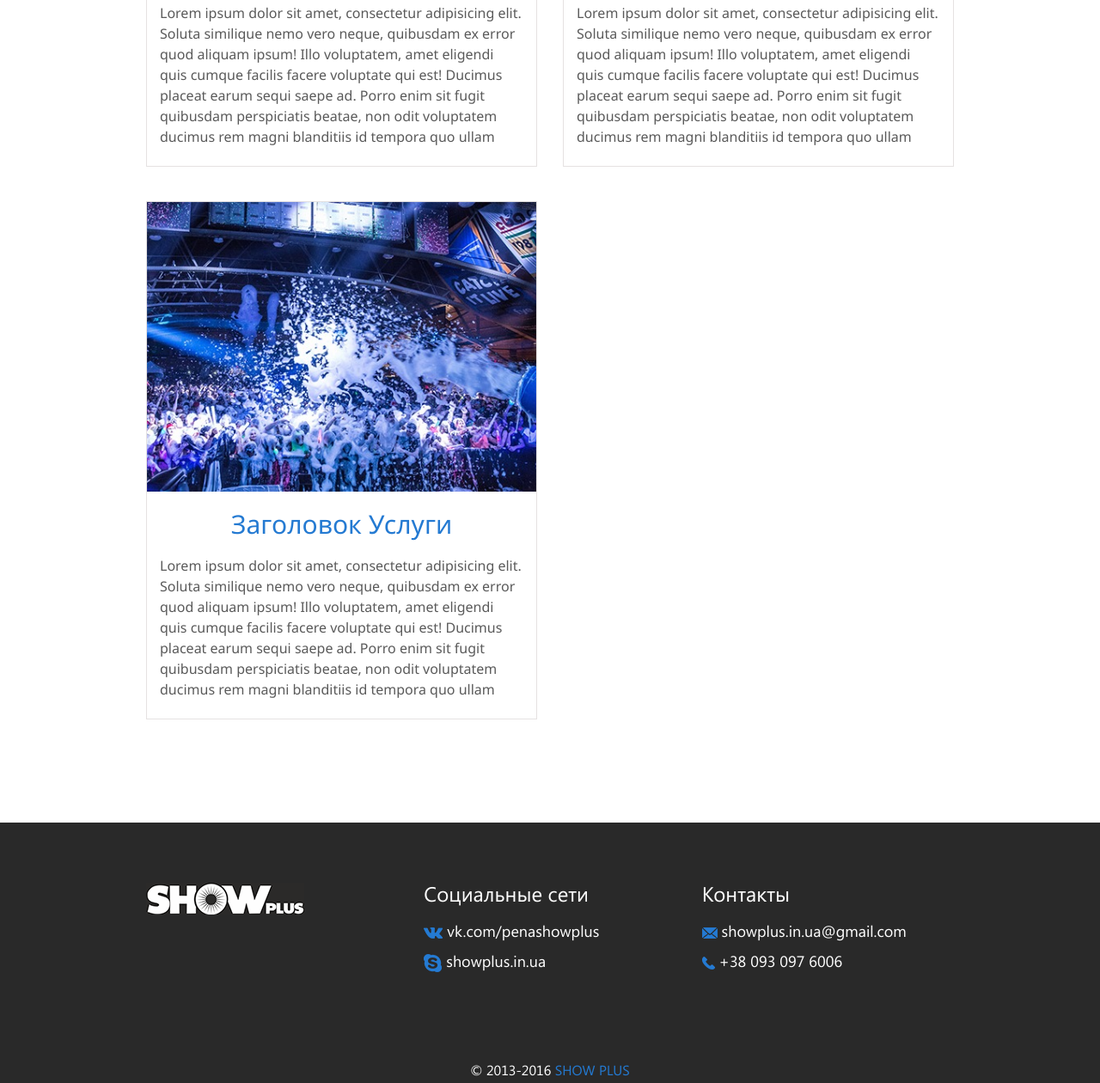
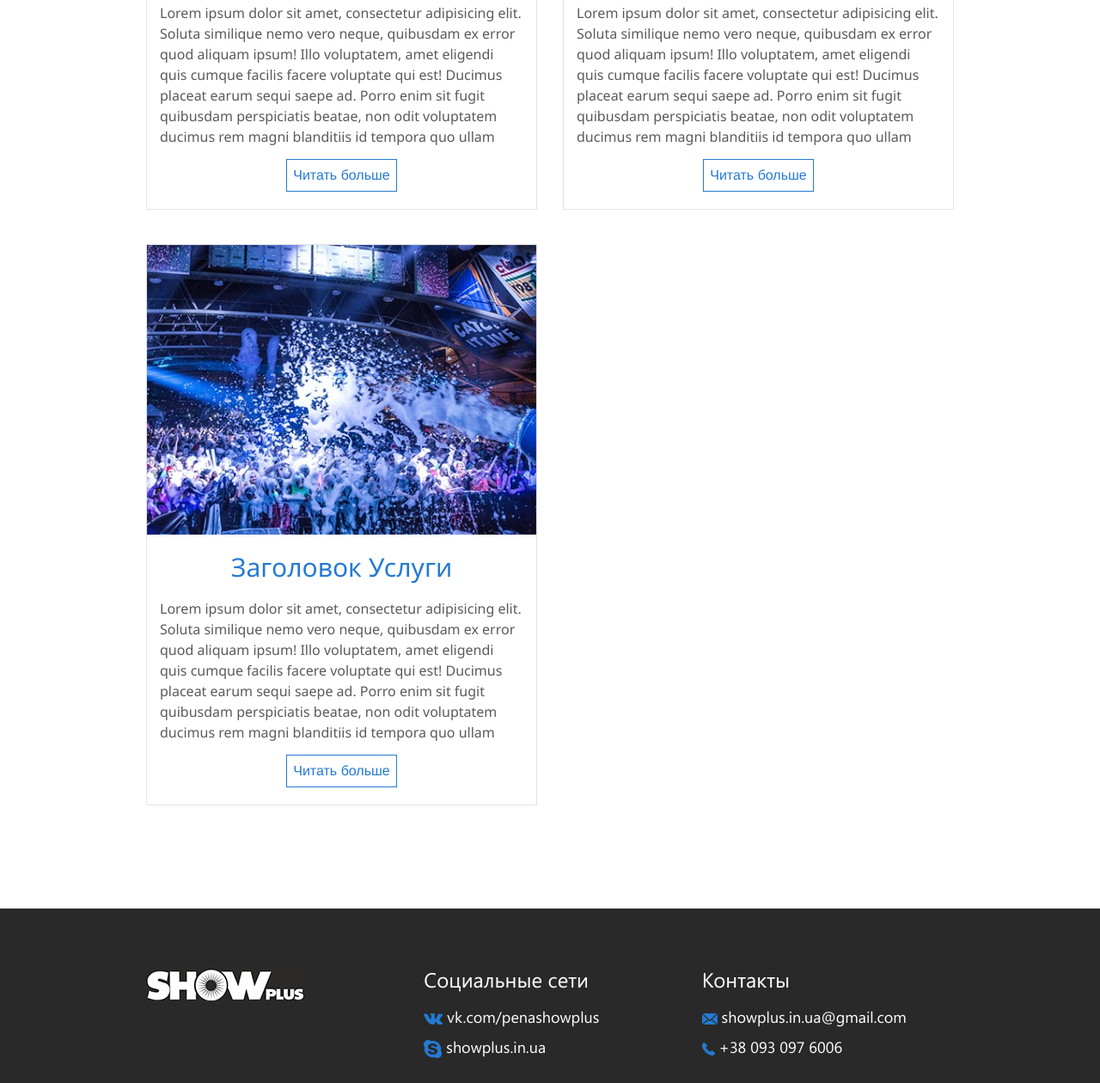
Before and after one commit to Zimbo0397/showplus, a plain HTML site: page src/services.html in a window 1280 px wide. Shown: the part 778-2038 px from the top of the page at 86% size. Drawn offline with Linux system fonts and the light colour scheme.

Commit message:
read more fixes

```diff
--- a/src/css/main.css
+++ b/src/css/main.css
@@ -1069,9 +1069,47 @@ ul {
     border-top: 1px solid #E7E7E7;
 }
 .services .serv-item {
-    height: 603px;
+    height: 653px;
     margin-bottom: 40px;
     border: 1px solid #E5E2E2;
+    -webkit-transition: all .5s;
+    -o-transition: all .5s;
+    transition: all .5s;
+}
+.services .serv-item.open {
+    height: auto;
+    -webkit-transition: all .5s;
+    -o-transition: all .5s;
+    transition: all .5s;
+}
+.services .serv-item .btn-holder {
+    text-align: center;
+    display: none;
+}
+.services .serv-item .btn-holder.active {
+    display: block;
+}
+.services .serv-item .btn-holder.btnhd {
+    display: none;
+}
+.services .serv-item .btn-holder .btn-hide {
+    margin: 10px auto;
+    display: inline-block;
+    border: 1px solid #247AD2;
+    border-radius: 0;
+    color: #247AD2;
+    padding: 7px;
+    cursor: pointer;
+    -webkit-transition: all .5s;
+    -o-transition: all .5s;
+    transition: all .5s;
+}
+.services .serv-item .btn-holder .btn-hide:hover {
+    color: #fff;
+    background: #247AD2;
+    -webkit-transition: all .2s;
+    -o-transition: all .2s;
+    transition: all .2s;
 }
 .services .serv-item .image-holder {
     height: 338px;
@@ -1079,6 +1117,9 @@ ul {
 .services .serv-item .text-holder {
     height: 245px;
     overflow: hidden;
+}
+.services .serv-item .text-holder.open {
+    height: auto;
 }
 .services .serv-item .text-holder h1 {
     margin-top: 20px;
--- a/src/services.html
+++ b/src/services.html
@@ -114,10 +114,19 @@
                                 <h1>
                                     Заголовок Услуги
                                 </h1>
+                                <div class="text-wrap">
                                     <p>
                                         <span>Lorem ipsum dolor sit amet, consectetur adipisicing elit. Soluta similique nemo vero neque, quibusdam ex error quod aliquam ipsum! Illo voluptatem, amet eligendi quis cumque facilis facere voluptate qui est!</span>
                                         <span>Ducimus placeat earum sequi saepe ad. Porro enim sit fugit quibusdam perspiciatis beatae, non odit voluptatem ducimus rem magni blanditiis id tempora quo ullam voluptas cumque molestiae natus, doloribus at!</span>
+                                        Ducimus placeat earum sequi saepe ad. Porro enim sit fugit quibusdam perspiciatis beatae, non odit voluptatem ducimus rem magni blanditiis id tempora quo ullam voluptas cumque molestiae natus, doloribus at!</span>
+                                        Ducimus placeat earum sequi saepe ad. Porro enim sit fugit quibusdam perspiciatis beatae, non odit voluptatem ducimus rem magni blanditiis id tempora quo ullam voluptas cumque molestiae natus, doloribus at!</span>
                                     </p>
+                                </div>
+                            </div>
+                            <div class="btn-holder">
+                                <div class="btn-hide">
+                                    Читать больше
+                                </div>
                             </div>
                         </div>
                     </div>
@@ -130,10 +139,19 @@
                                 <h1>
                                     Заголовок Услуги
                                 </h1>
+                                <div class="text-wrap">
                                     <p>
                                         <span>Lorem ipsum dolor sit amet, consectetur adipisicing elit. Soluta similique nemo vero neque, quibusdam ex error quod aliquam ipsum! Illo voluptatem, amet eligendi quis cumque facilis facere voluptate qui est!</span>
                                         <span>Ducimus placeat earum sequi saepe ad. Porro enim sit fugit quibusdam perspiciatis beatae, non odit voluptatem ducimus rem magni blanditiis id tempora quo ullam voluptas cumque molestiae natus, doloribus at!</span>
+                                        Ducimus placeat earum sequi saepe ad. Porro enim sit fugit quibusdam perspiciatis beatae, non odit voluptatem ducimus rem magni blanditiis id tempora quo ullam voluptas cumque molestiae natus, doloribus at!</span>
+                                        Ducimus placeat earum sequi saepe ad. Porro enim sit fugit quibusdam perspiciatis beatae, non odit voluptatem ducimus rem magni blanditiis id tempora quo ullam voluptas cumque molestiae natus, doloribus at!</span>
                                     </p>
+                                </div>
+                            </div>
+                            <div class="btn-holder">
+                                <div class="btn-hide">
+                                    Читать больше
+                                </div>
                             </div>
                         </div>
                     </div>
@@ -146,10 +164,19 @@
                                 <h1>
                                     Заголовок Услуги
                                 </h1>
+                                <div class="text-wrap">
                                     <p>
                                         <span>Lorem ipsum dolor sit amet, consectetur adipisicing elit. Soluta similique nemo vero neque, quibusdam ex error quod aliquam ipsum! Illo voluptatem, amet eligendi quis cumque facilis facere voluptate qui est!</span>
                                         <span>Ducimus placeat earum sequi saepe ad. Porro enim sit fugit quibusdam perspiciatis beatae, non odit voluptatem ducimus rem magni blanditiis id tempora quo ullam voluptas cumque molestiae natus, doloribus at!</span>
+                                        Ducimus placeat earum sequi saepe ad. Porro enim sit fugit quibusdam perspiciatis beatae, non odit voluptatem ducimus rem magni blanditiis id tempora quo ullam voluptas cumque molestiae natus, doloribus at!</span>
+                                        Ducimus placeat earum sequi saepe ad. Porro enim sit fugit quibusdam perspiciatis beatae, non odit voluptatem ducimus rem magni blanditiis id tempora quo ullam voluptas cumque molestiae natus, doloribus at!</span>
                                     </p>
+                                </div>
+                            </div>
+                            <div class="btn-holder">
+                                <div class="btn-hide">
+                                    Читать больше
+                                </div>
                             </div>
                         </div>
                     </div>
@@ -245,5 +272,24 @@
             // slider = $('.item-slider').bxSlider();
             // $('#slide-next').on('click', slider.goToNextSlide)
         </script>
+        <script>
+            $(window).on('load', function(){
+                var heightEelements = $('.serv-item .text-holder .text-wrap')
+                for (var i = 0; i < heightEelements.length; i++) {
+                    var $self = $(heightEelements[i]);
+                if ( $self.height() > 245) {
+                    console.log(this);
+                    $self.parent().next('.btn-holder').addClass('active')
+                    // $('.serv-item .btn-holder')
+                };
+
+                };
+            });
+            $('.serv-item .btn-holder').on('click', function(){
+                $(this).closest('.serv-item').addClass('open');
+                $(this).closest('.serv-item').find('.text-holder').addClass('open');
+                $(this).addClass('btnhd')
+            });
+        </script>
     </body>
 </html>
```
Also changed, not shown: src/index.html (+4 -2 lines). Lines whose indentation alone changed are shown as unchanged.
